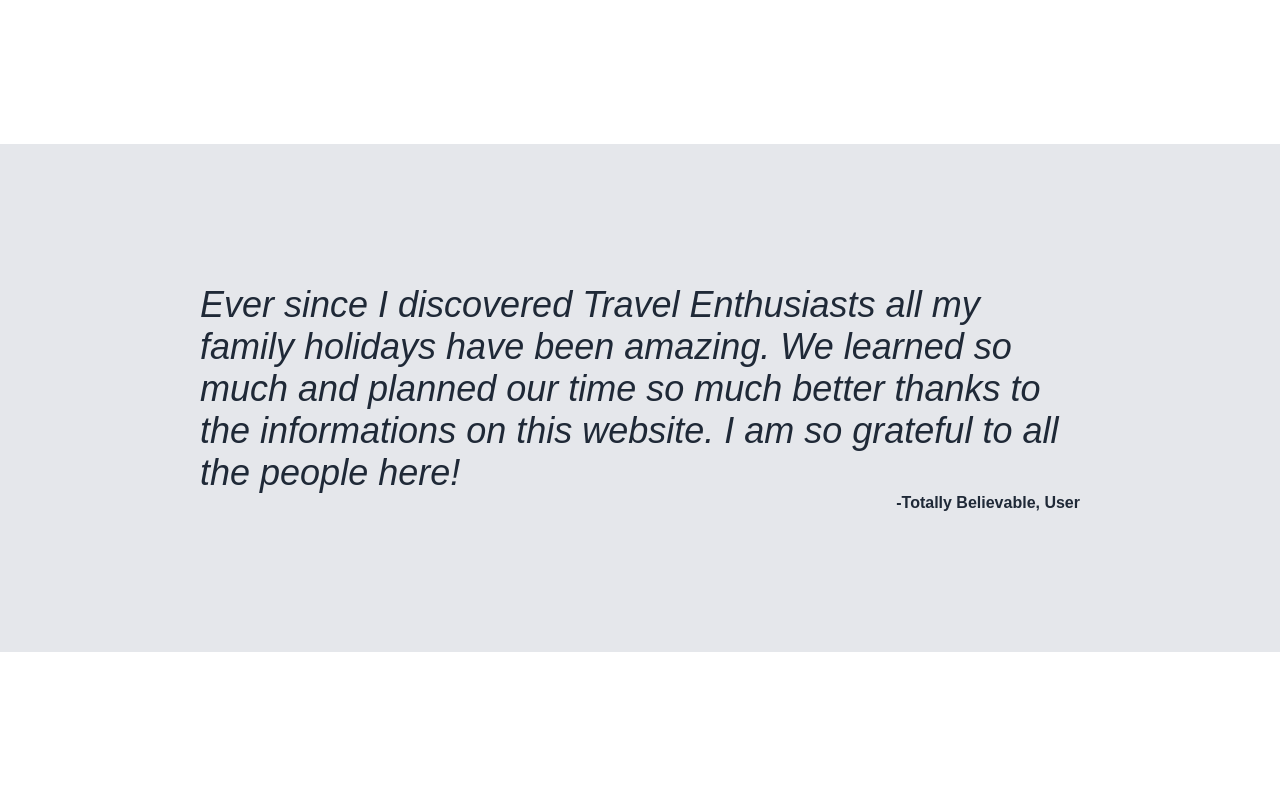
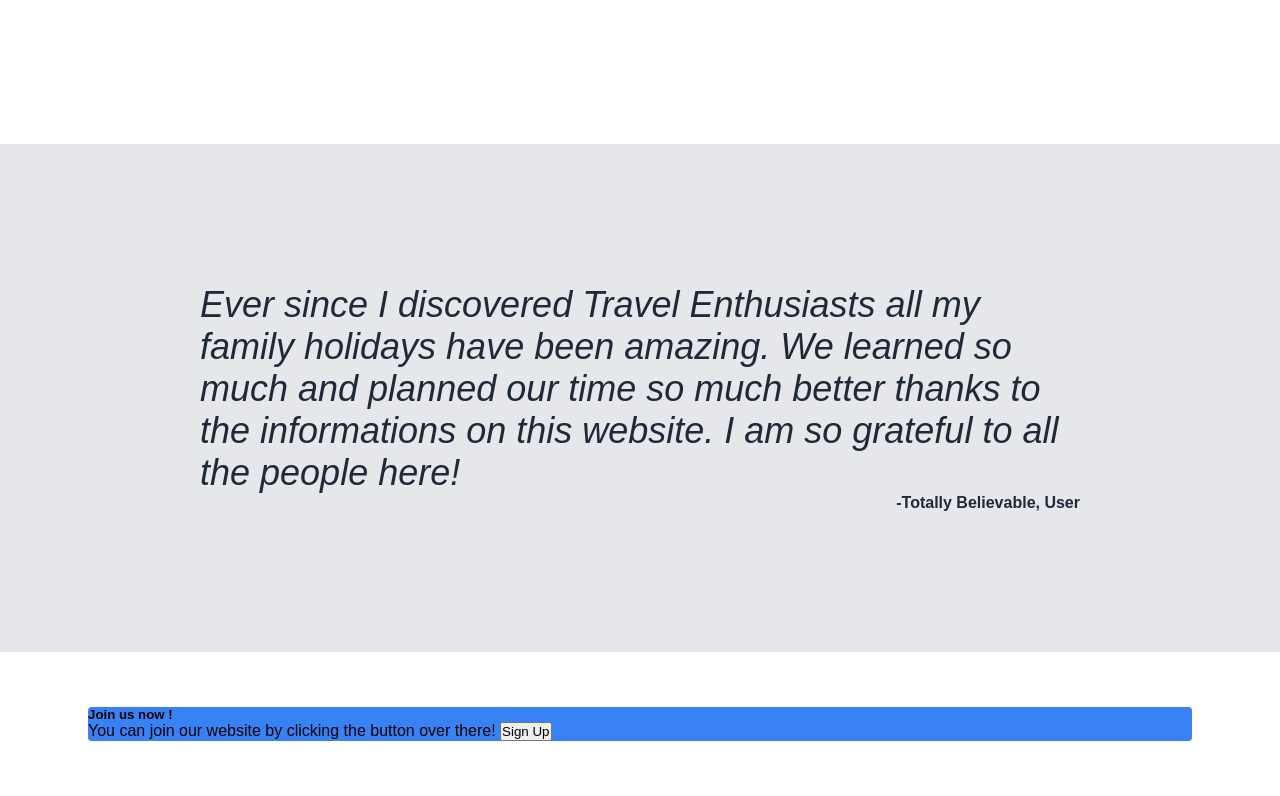
Before and after one commit to Viforu/odin-landingpage, a plain HTML site: page index.html in a window 1280 px wide. Shown: the part 868-1664 px from the top of the page. Before the commit the page ends 1520 px from the top, so only its background shows below. Drawn offline with Linux system fonts and the light colour scheme.

Commit message:
add section4 the last one

```diff
--- a/css/style.css
+++ b/css/style.css
@@ -127,3 +127,11 @@ a {
     font-weight: bolder;
     align-self: flex-end;
 }
+.section4{
+    padding:55px 88px;
+}
+
+.call-action {
+    background-color: #3882f6;
+    border-radius: 4px;
+}
--- a/index.html
+++ b/index.html
@@ -59,4 +59,13 @@
             <p class="quote">Ever since I discovered Travel Enthusiasts all my family holidays have been amazing. We learned so much and planned our time so much better thanks to the informations on this website. I am so grateful to all the people here!</p>
             <span class="user-quote">-Totally Believable, User</span>
     </div>
+    <div class="section4">
+        <div class="call-action">
+            <div>
+                <h5>Join us now !</h5>
+                <span>You can join our website by clicking the button over there!</span>
+            <button class="action-button">Sign Up</button>
+            </div>
+        </div>
+    </div>
 </html>
```
